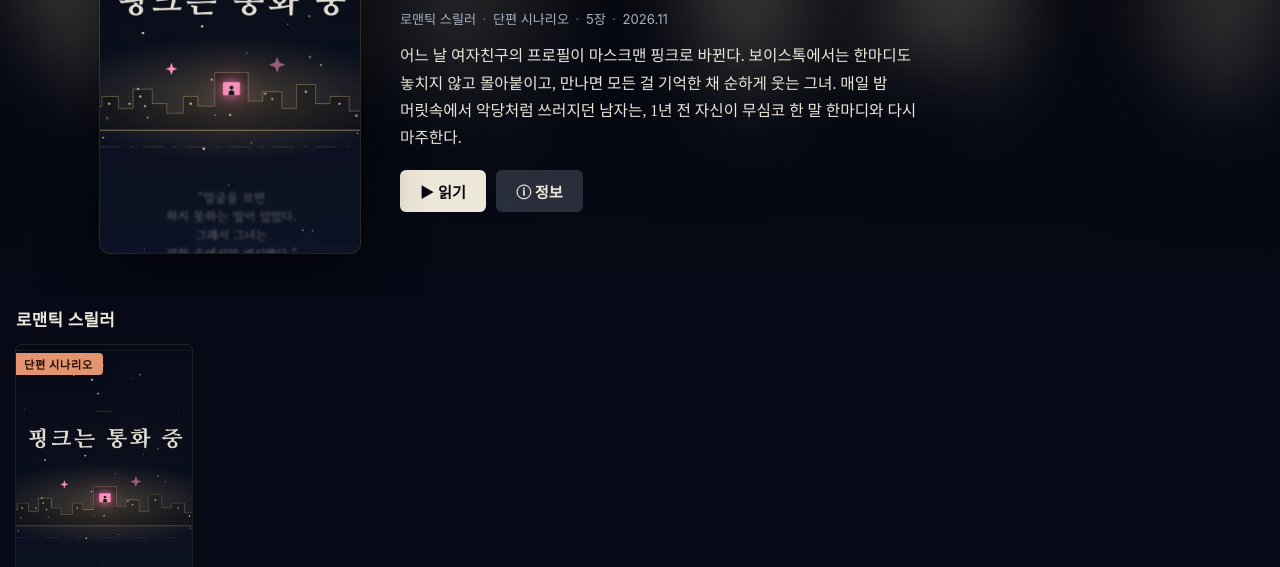
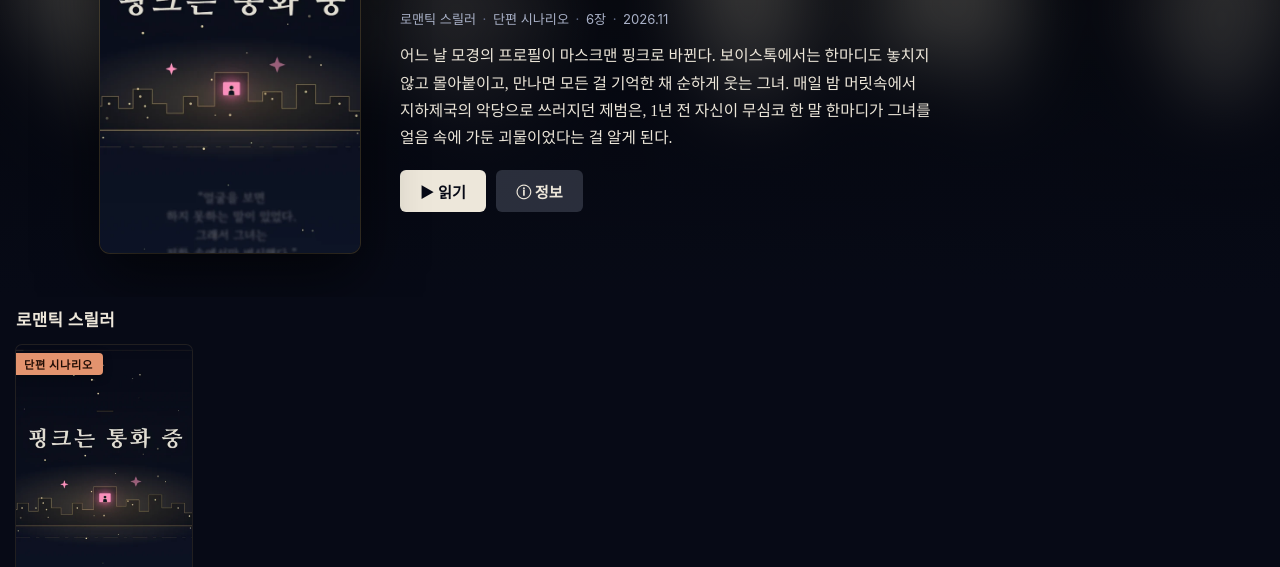
Before and after one commit to bluehhhh-byte/bluehhhh-byte.github.io, a plain HTML site: page index.html in a window 1280 px wide. Shown: the part 233-800 px from the top of the page. Drawn offline with Linux system fonts and the light colour scheme; a web font is replaced by a local one.

Commit message:
서재: 핑크는 통화 중 6장 개고 반영
Co-Authored-By: Claude Opus 5.5 <noreply@anthropic.com>

```diff
--- a/books.js
+++ b/books.js
@@ -8,14 +8,14 @@ window.BOOKS = [
     subtitle: '',
     genre: '로맨틱 스릴러',
     format: '단편 시나리오',
-    chapters: 5,
+    chapters: 6,
     audio: false,
     year: '2026.11',
     url: '/pink-on-call/',
     cover: 'covers/pink-on-call.webp',
     key: 'pink_on_call_progress_v1',
-    tags: ['보이스톡', '특촬물', '마스크맨', '듀스'],
-    synopsis: '어느 날 여자친구의 프로필이 마스크맨 핑크로 바뀐다. 보이스톡에서는 한마디도 놓치지 않고 몰아붙이고, 만나면 모든 걸 기억한 채 순하게 웃는 그녀. 매일 밤 머릿속에서 악당처럼 쓰러지던 남자는, 1년 전 자신이 무심코 한 말 한마디와 다시 마주한다.'
+    tags: ['보이스톡', '특촬물', '마스크맨', '듀스', '반려견'],
+    synopsis: '어느 날 모경의 프로필이 마스크맨 핑크로 바뀐다. 보이스톡에서는 한마디도 놓치지 않고 몰아붙이고, 만나면 모든 걸 기억한 채 순하게 웃는 그녀. 매일 밤 머릿속에서 지하제국의 악당으로 쓰러지던 제범은, 1년 전 자신이 무심코 한 말 한마디가 그녀를 얼음 속에 가둔 괴물이었다는 걸 알게 된다.'
   },
   {
     id: 'naranhi',
--- a/index.html
+++ b/index.html
@@ -10,7 +10,7 @@
   <link rel="preconnect" href="https://fonts.gstatic.com" crossorigin>
   <link href="https://fonts.googleapis.com/css2?family=Gowun+Batang:wght@400;700&family=Noto+Serif+KR:wght@600;700&display=swap" rel="stylesheet">
   <link rel="stylesheet" href="https://cdn.jsdelivr.net/gh/orioncactus/pretendard@v1.3.9/dist/web/static/pretendard.min.css" />
-  <link rel="stylesheet" href="styles.css?v=20261122a" />
+  <link rel="stylesheet" href="styles.css?v=20261122b" />
 </head>
 <body>
   <header class="topbar">
@@ -31,7 +31,7 @@
   </div>
 
   <!-- bump ?v= on every release (Pages max-age=600) -->
-  <script src="books.js?v=20261122a"></script>
-  <script src="app.js?v=20261122a"></script>
+  <script src="books.js?v=20261122b"></script>
+  <script src="app.js?v=20261122b"></script>
 </body>
 </html>
```
